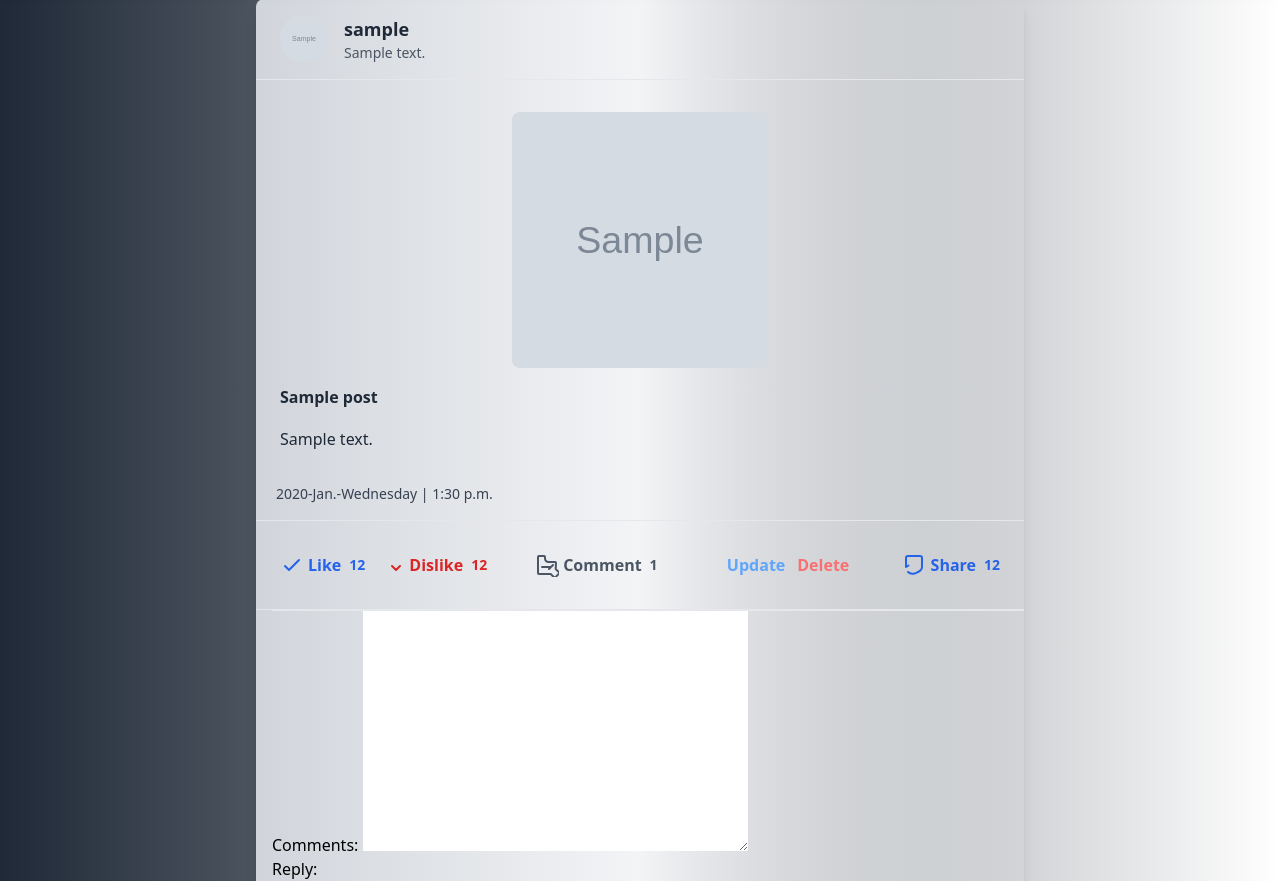
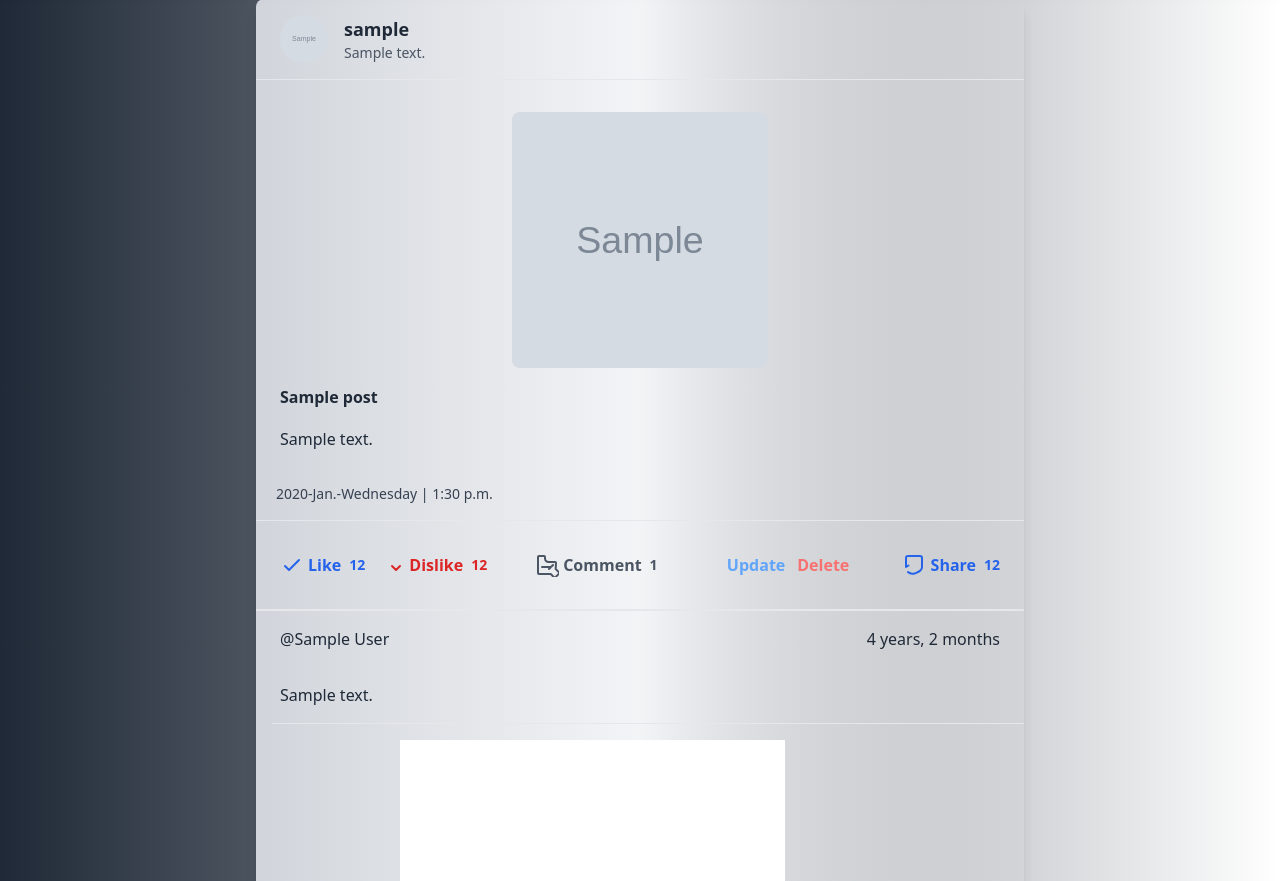
Before and after one commit to pedramkarimii/Tiny-Instagram, a Django app: page /show_post/1/ in a window 1280 px wide. Shown: the part 119-1000 px from the top of the page. Run offline with Django 5.2, Linux system fonts and the light colour scheme; a user stored in the database is signed in; tables that the repository leaves empty hold one stand-in row (values such as "Sample post"); grey boxes marked "Sample" are stand-in pictures; parts of the project's set-up code (start-up, migrations or seed data) failed here and were passed over; some libraries are stand-ins or nearby versions; some web fonts are replaced; grey boxes are pictures that could not be loaded.

Commit message:
:white_check_mark:  creat reply comment in explore

```diff
--- a/post/forms.py
+++ b/post/forms.py
@@ -30,11 +30,12 @@ class CreatCommentForm(forms.ModelForm):
     """
     Form for creating a comment.
     """
+
     # body = RichTextField(config_name='default', )
 
     class Meta:
         model = Comment
-        fields = ('comments','reply')
+        fields = ('comments', 'reply', 'is_reply')
 
     def clean_body(self):
         body = self.cleaned_data.get('body')
--- a/post/urls.py
+++ b/post/urls.py
@@ -6,7 +6,6 @@ urlpatterns = [
     path('createpost/', CreatePostView.as_view(), name='create_post'),
     path('show_post/<int:pk>/', HomePostView.as_view(), name='show_post'),
     path("explorer/<int:pk>/", Explorer.as_view(), name="explorer"),
-
     path('follow/<int:user_id>/', FollowUserView.as_view(), name='follow_user'),
     path('unfollow/<str:user_id>/', UnfollowUserView.as_view(), name='unfollow_user'),
 
--- a/template/accounts/delete_account.html
+++ b/template/accounts/delete_account.html
@@ -1,6 +1,6 @@
 {% extends 'base/bases.html' %}
 {% block title %}
-    <title>Sing up</title>
+    <title>Delete Profile</title>
 {% endblock %}
 {% block delete_account %}
     <div class="bg-gradient-to-r  from-red-500 from-10% via-red-500 via-30% to-red-500 to-90%  text-center flex flex-col justify-between ">
--- a/template/post/posts.html
+++ b/template/post/posts.html
@@ -17,7 +17,10 @@
                                  src="{{ user.profile.profile_picture.url }}"
                                  alt="Profile Picture">
                             <div>
-                                <h2 class="text-lg font-semibold text-gray-800">{{ user.username }}</h2>
+                                <h2 class="text-lg font-semibold text-gray-800"><a
+                                        href="{% url 'profile_detail' pk=user.profile.user_id %}">{{ user.username }} </a>
+                                </h2>
+                                {#                                <h2 class="text-lg font-semibold text-gray-800">{{ user.username }}</h2>#}
                                 <p class="text-sm text-gray-600">{{ user.profile.bio | safe }}</p>
                             </div>
 
@@ -125,7 +128,9 @@
                 <hr>
                 <div class="comments-container">
                     {% for comment in post.comment_set.all %}
-                        {% if comment.is_reply == False %}
+                        {#                        {% if comment.is_reply == False %}#}
+
+
 
 
                         <div class="comment-item border-t border-gray-200">
@@ -141,21 +146,24 @@
                                 <p class="text-gray-800">{{ comment.comments | safe }}</p>
                             </div>
                         </div>
-                        {% endif %}
+                        {#                        {% endif %}#}
                     {% empty %}
                         <p class="mt-4 ml-4 text-gray-800">No comment yet!</p>
 
                     {% endfor %}
                     <div class=" ml-4 mb-2 comment-item border-t border-gray-200">
 
-                <form method="post" action="{% url 'show_post'  post.id  %}">
+                        <form method="post" action="{% url 'show_post'  post.id %}">
                             {% csrf_token %}
-                     <p  class="ml-4 px-6 ">{{ form.as_p }}</p>
-                    <a href="{% url 'show_post' post.id   %}">
-                    <button class="text-gray-600 font-semibold ml-16 mb-4 mt-4  mr-4 flex items-center">
+                            <p class=" mt-4 mb-4">Create Comment{{ form.comments }}</p>
+
+                            <p class="mt-4">Reply {{ form.is_reply }} </p>
+                            <p class="mt-2">{{ form.reply }}</p>
+{#                            <a href="{% url 'explorer' post.id %}">#}
+                                <button class="text-gray-800 font-semibold ml-56 mb-4 mt-4  mr-4 flex items-center">
                                     <span>Send Comment</span>
                                     <span class="text-sm pl-2"></span>
-                        </button></a>
+                                </button>
 
                         </form>
                     </div>
```
Also changed, not shown: post/views.py (+2 -22 lines), template/explorer/explorer.html (+8 -4 lines). Lines whose indentation alone changed are shown as unchanged.
